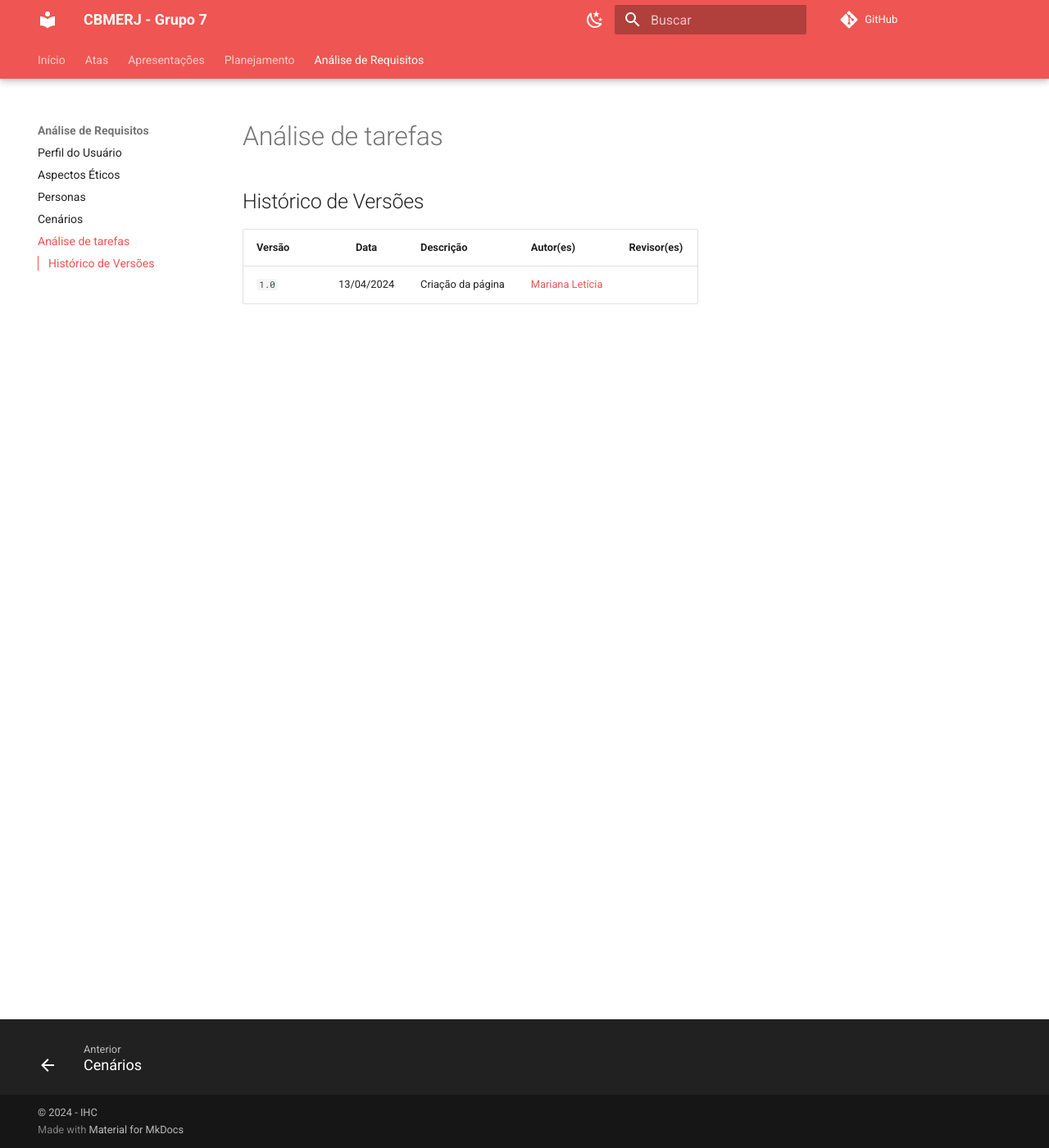
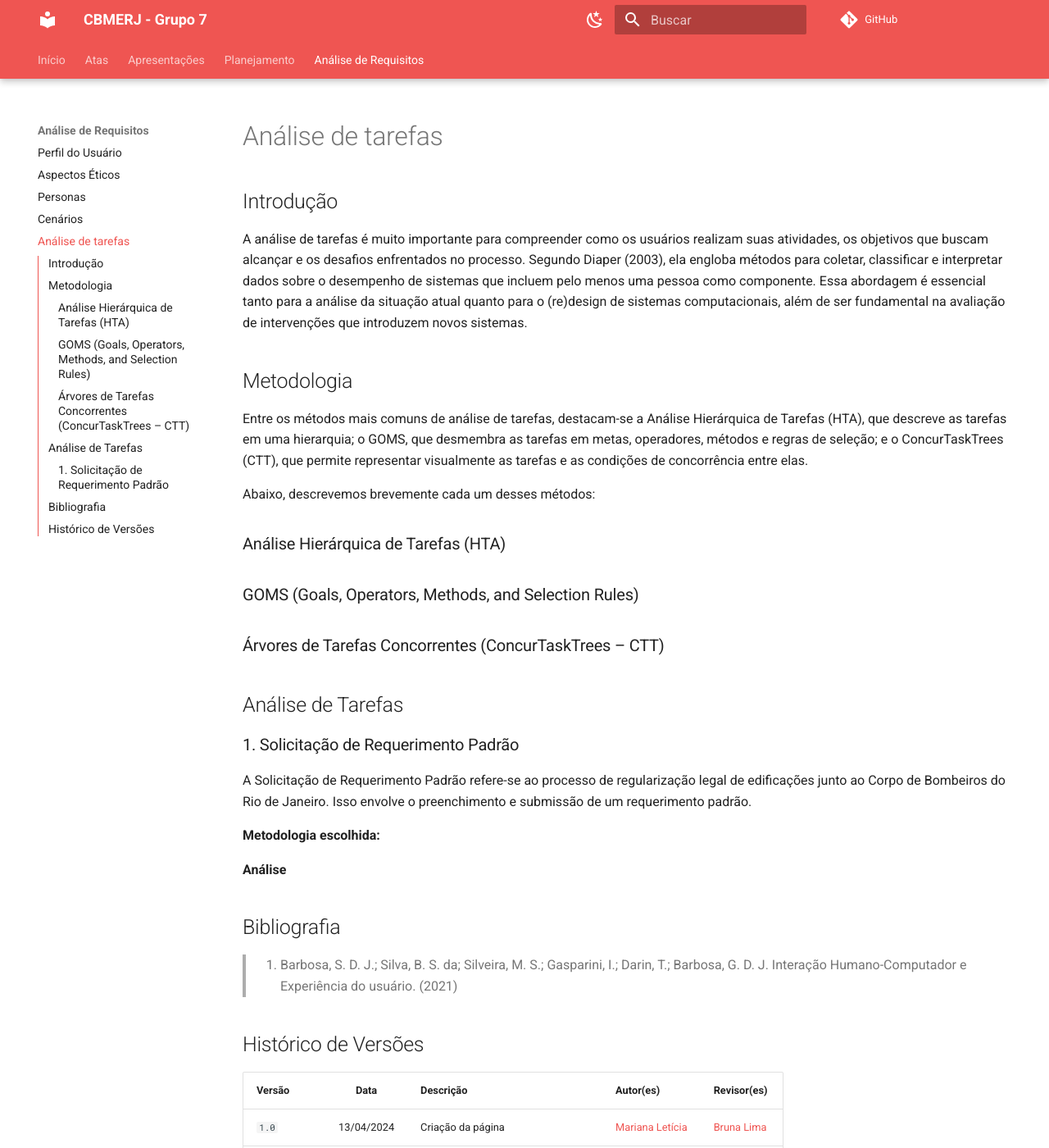
Before and after one commit to Interacao-Humano-Computador/2024.1-CBMERJ, an MkDocs documentation site: the page built from docs/analise_requisitos/analise_tarefas.md, in a window 1280 px wide and 1400 px high. Shown: the whole window at 82% size. Built offline with MkDocs 1.6.1 and Material for MkDocs 9.7.7, drawn with Linux system fonts in a browser that asks for light colours; comment, search, counter and statistics services are not loaded; some of the changed text lies outside the part shown.

Commit message:
Introdução e metodologia da análise de tarefas

```diff
--- a/docs/analise_requisitos/analise_tarefas.md
+++ b/docs/analise_requisitos/analise_tarefas.md
@@ -1,5 +1,32 @@
+## Introdução
+A análise de tarefas é muito importante para compreender como os usuários realizam suas atividades, os objetivos que buscam alcançar e os desafios enfrentados no processo. Segundo Diaper (2003), ela engloba métodos para coletar, classificar e interpretar dados sobre o desempenho de sistemas que incluem pelo menos uma pessoa como componente. Essa abordagem é essencial tanto para a análise da situação atual quanto para o (re)design de sistemas computacionais, além de ser fundamental na avaliação de intervenções que introduzem novos sistemas.
+
+## Metodologia
+Entre os métodos mais comuns de análise de tarefas, destacam-se a Análise Hierárquica de Tarefas (HTA), que descreve as tarefas em uma hierarquia; o GOMS, que desmembra as tarefas em metas, operadores, métodos e regras de seleção; e o ConcurTaskTrees (CTT), que permite representar visualmente as tarefas e as condições de concorrência entre elas.
+
+Abaixo, descrevemos brevemente cada um desses métodos:
+
+### Análise Hierárquica de Tarefas (HTA)
+
+### GOMS (Goals, Operators, Methods, and Selection Rules)
+
+### Árvores de Tarefas Concorrentes (ConcurTaskTrees – CTT)
+
+## Análise de Tarefas
+
+### 1. Solicitação de Requerimento Padrão
+A Solicitação de Requerimento Padrão refere-se ao processo de regularização legal de edificações junto ao Corpo de Bombeiros do Rio de Janeiro. Isso envolve o preenchimento e submissão de um requerimento padrão.
+
+**Metodologia escolhida:**
+
+**Análise**
+
+## Bibliografia
+> 1. Barbosa, S. D. J.; Silva, B. S. da; Silveira, M. S.; Gasparini, I.; Darin, T.; Barbosa, G. D. J. Interação Humano-Computador e Experiência do usuário. (2021)
+
 ## Histórico de Versões
 
 | Versão |    Data    | Descrição                                 | Autor(es)                                       | Revisor(es)                                    |
 | ------ | :--------: | ----------------------------------------- | ----------------------------------------------- | ---------------------------------------------- |
-| `1.0`   | 13/04/2024 | Criação da página                         | [Mariana Letícia](https://github.com/Marianannn) |          |
+| `1.0`   | 13/04/2024 | Criação da página                         | [Mariana Letícia](https://github.com/Marianannn) |     [Bruna Lima](https://github.com/libruna)     |
+| `1.1`   | 29/04/2024 | Adição da introdução e metodologia                       | [Bruna Lima](https://github.com/libruna)  |         |
```
